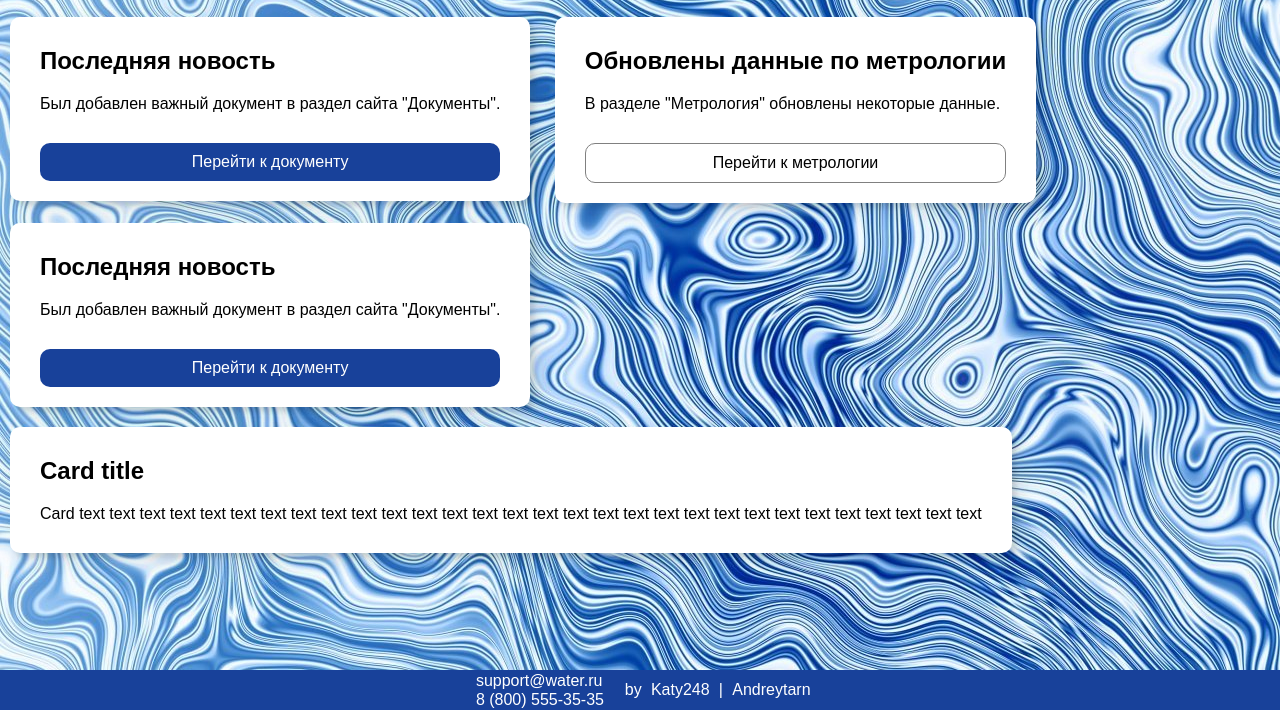
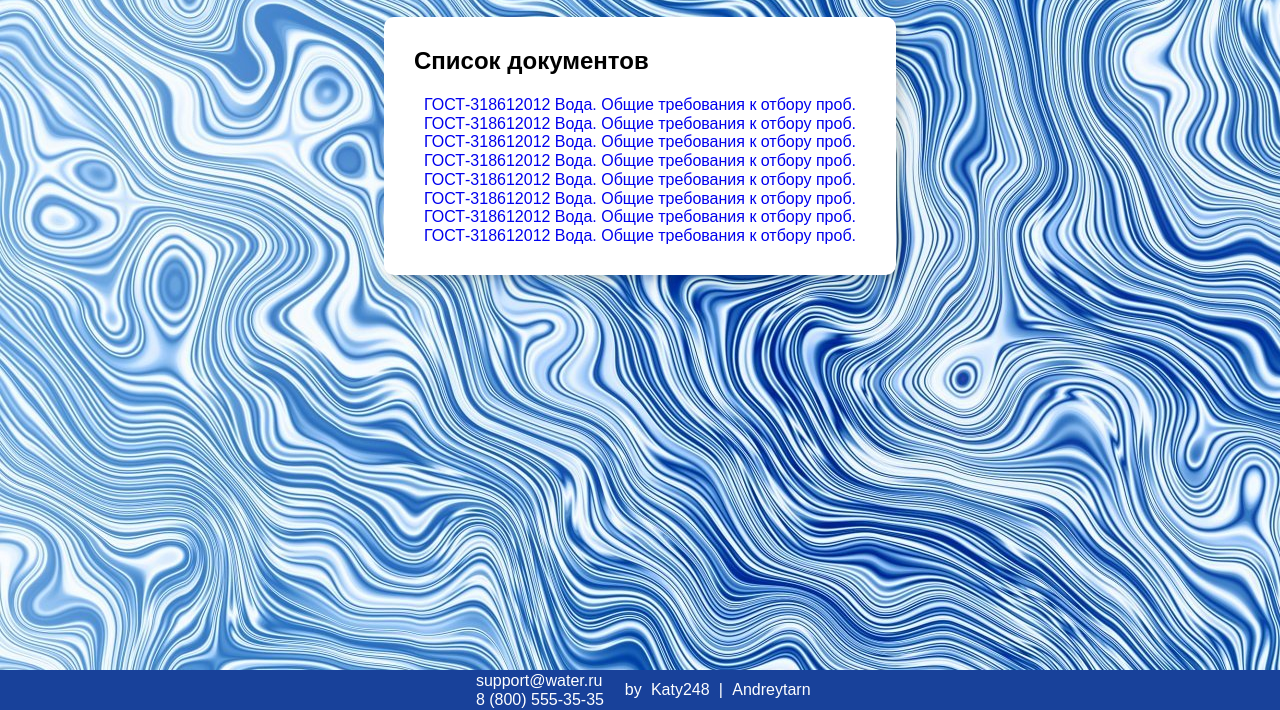
Before and after one commit to Andreytarn/sait, a website: page pages/metrology.html in a window 1280 px wide. Shown: the part 90-800 px from the top of the page. Drawn offline with Linux system fonts and the light colour scheme; a web font is replaced by a local one.

Commit message:
Добавил все ссылки

```diff
--- a/pages/metrology.html
+++ b/pages/metrology.html
@@ -25,30 +25,45 @@
         </ul>
     </header>
 
-    <main>
+    <main style="text-align: center;">
 
         <h1 style="text-align: center;">Метрология</h1>
-
-        <div class="card-min">
-            <h2>Последняя новость</h2>
-            <p>Был добавлен важный документ в раздел сайта "Документы".</p>
-            <a class="btn-primary" href="#">Перейти к документу</a>
-        </div>
-        <div class="card-min">
-            <h2>Обновлены данные по метрологии</h2>
-            <p>В разделе "Метрология" обновлены некоторые данные.</p>
-            <a class="btn" href="#">Перейти к метрологии</a>
-        </div>
-        <div class="card-min">
-            <h2>Последняя новость</h2>
-            <p>Был добавлен важный документ в раздел сайта "Документы".</p>
-            <a class="btn-primary" href="#">Перейти к документу</a>
-        </div>
-
         <div class="card">
-            <h2>Card title</h2>
-            <p>Card text text text text text text text text text text text text text text text text text text text
-                text text text text text text text text text text text</p>
+            <h2>Список документов</h2>
+            <ul class="list-vertical">
+                <li>
+                    <a class="link" href="../resources/metrology-docs/17991-09 (1).pdf">
+                        ГОСТ-318612012 Вода. Общие требования к отбору проб.</a>
+                </li>
+                <li>
+                    <a class="link" href="../resources/metrology-docs/17991-09 (2).pdf">
+                        ГОСТ-318612012 Вода. Общие требования к отбору проб.</a>
+                </li>
+                <li>
+                    <a class="link" href="../resources/metrology-docs/17991-09.pdf">
+                        ГОСТ-318612012 Вода. Общие требования к отбору проб.</a>
+                </li>
+                <li>
+                    <a class="link" href="../resources/metrology-docs/31861-2012.pdf">
+                        ГОСТ-318612012 Вода. Общие требования к отбору проб.</a>
+                </li>
+                <li>
+                    <a class="link" href="../resources/metrology-docs/33902-07 (1).pdf">
+                        ГОСТ-318612012 Вода. Общие требования к отбору проб.</a>
+                </li>
+                <li>
+                    <a class="link" href="../resources/metrology-docs/56289-14.pdf">
+                        ГОСТ-318612012 Вода. Общие требования к отбору проб.</a>
+                </li>
+                <li>
+                    <a class="link" href="../resources/metrology-docs/capel_205_dec_2020.pdf">
+                        ГОСТ-318612012 Вода. Общие требования к отбору проб.</a>
+                </li>
+                <li>
+                    <a class="link" href="../resources/metrology-docs/74335.pdf">
+                        ГОСТ-318612012 Вода. Общие требования к отбору проб.</a>
+                </li>
+            </ul>
         </div>
     </main>
 
--- a/scss/elements/_text.scss
+++ b/scss/elements/_text.scss
@@ -43,6 +43,9 @@ h1, h2, h3, h4 {
 .link-secondary:hover {
     color: lightgrey;
 }
+.list-vertical {
+    flex-direction: column;
+}
 @media (max-width: 400px) {
     h1 {
         font-size: x-large;
```
Also changed, not shown: pages/documents.html (+26 -2 lines), css/index.css, 1 other file.
